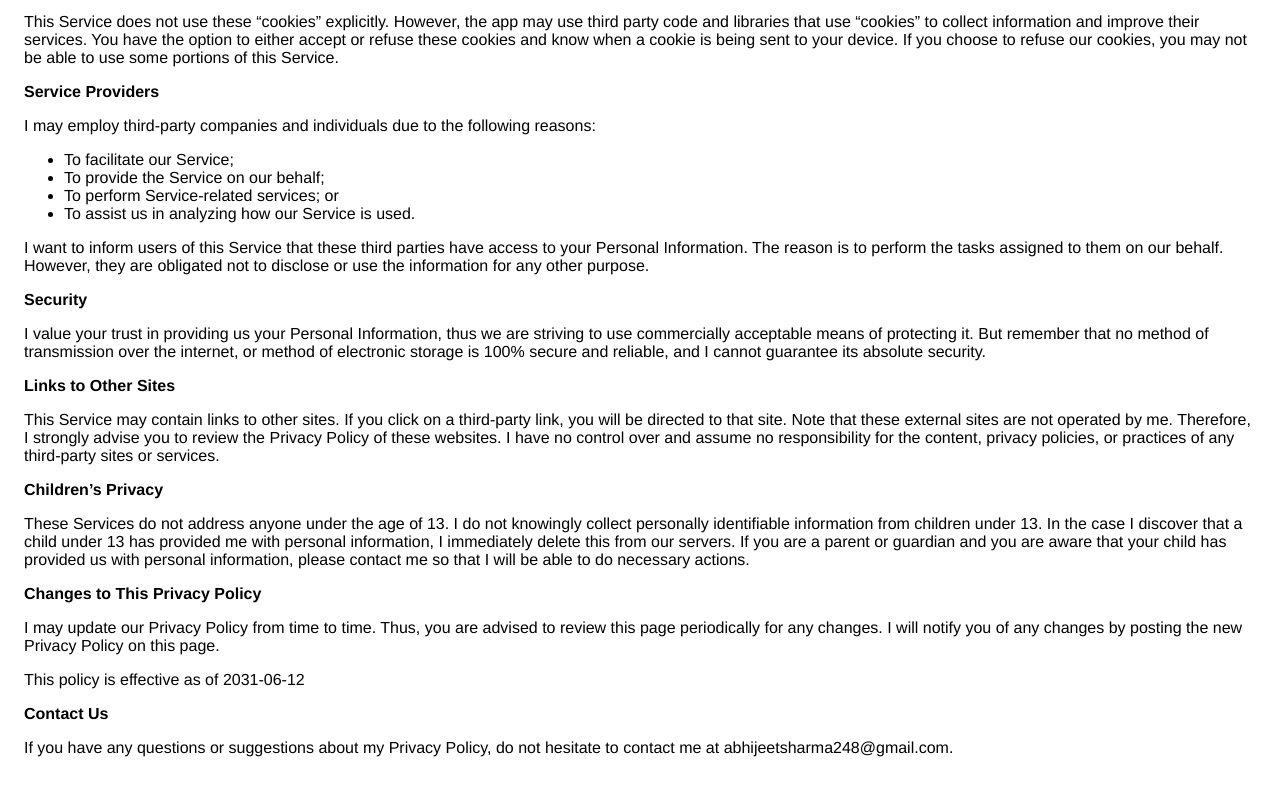
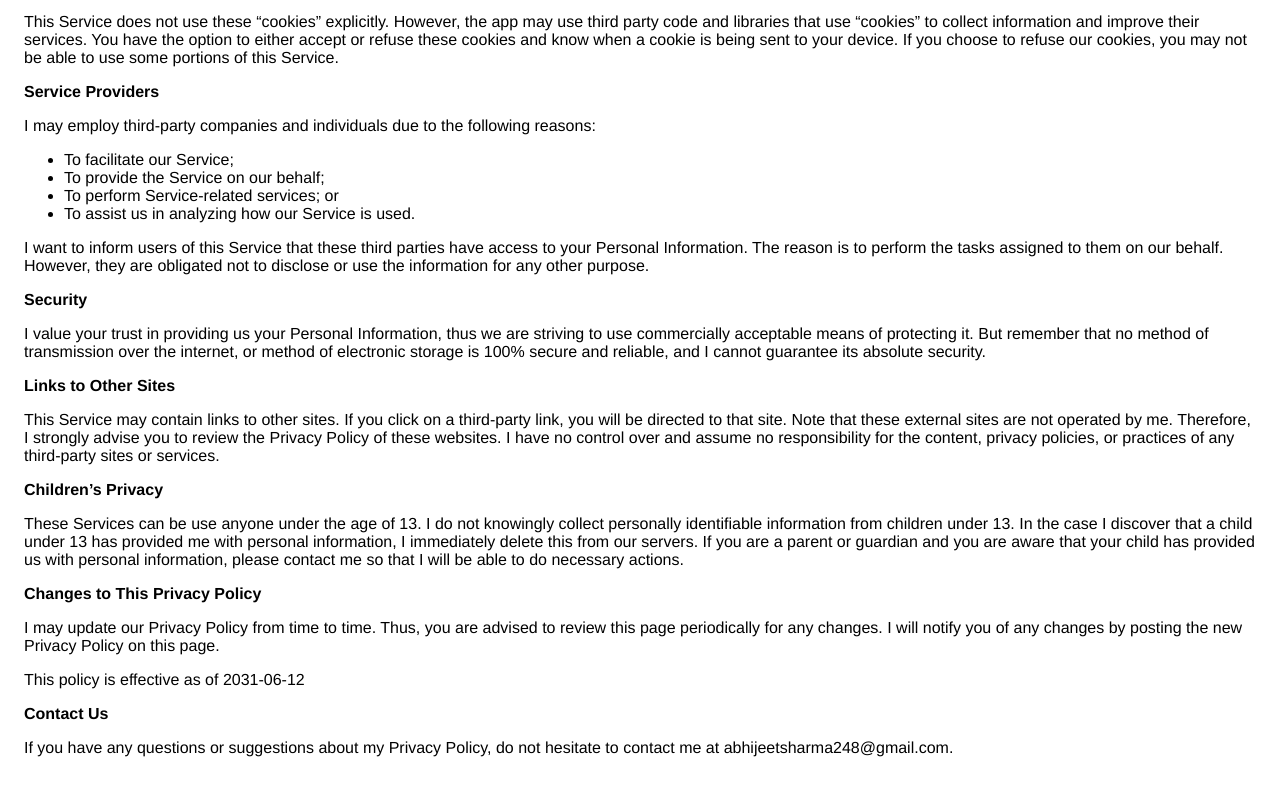
Before and after one commit to iamabs2001/policy, a plain HTML site: page awareness/index.html in a window 1280 px wide. Shown: the part 493-1288 px from the top of the page. Drawn offline with Linux system fonts and the light colour scheme.

Commit message:
Awareness policy

```diff
--- a/awareness/index.html
+++ b/awareness/index.html
@@ -80,7 +80,7 @@
                   privacy policies, or practices of any third-party sites or
                   services.
                 </p> <p><strong>Children’s Privacy</strong></p> <p>
-                  These Services do not address anyone under the age of 13.
+                  These Services can be use anyone under the age of 13.
                   I do not knowingly collect personally
                   identifiable information from children under 13. In the case
                   I discover that a child under 13 has provided
```
